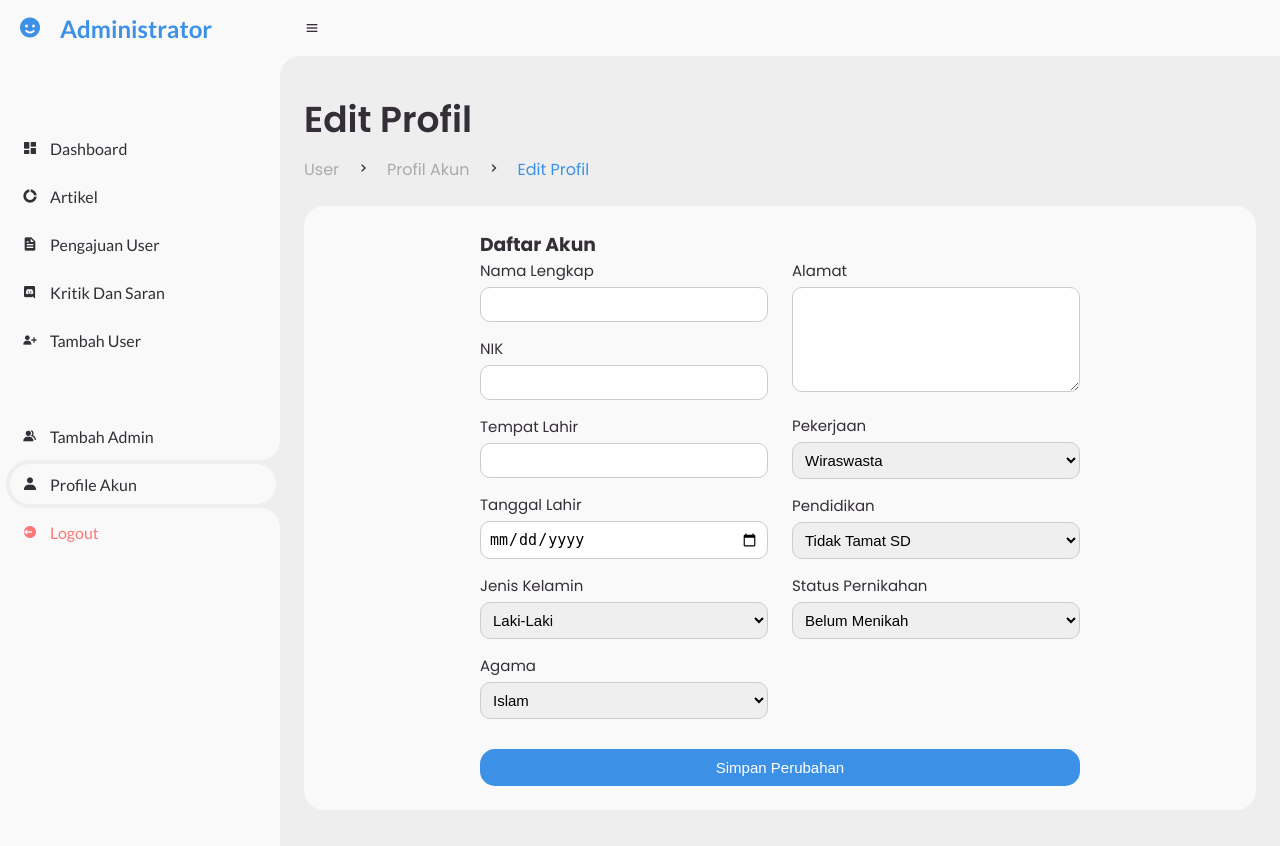
After one commit to anggiimaulana/web-bulak, a PHP site: page /admin/edit-profil.php in a window 1280 px wide. The commit adds this page. Run offline with PHP 8.4, Linux system fonts and the light colour scheme; a user stored in the database is signed in; data that the repository does not hold is empty; some libraries are stand-ins or nearby versions.

Commit message:
commit profil akun admin

```diff
--- /dev/null
+++ b/admin/edit-profil.php
@@ -0,0 +1,248 @@
+<?php include 'header.php';
+session_start(); // Memulai sesi
+require '../config/db.php';
+
+// Mengecek apakah pengguna sudah login
+if (!isset($_SESSION['nip'])) {
+    header('Location: ../login-admin.php');
+    exit();
+}
+// Mendapatkan data pengguna dari tabel user
+$nip = $_SESSION['nip'];
+$sql = "SELECT * FROM admin WHERE nip = '$nip'";
+$result = mysqli_query($conn, $sql);
+$userData = mysqli_fetch_assoc($result);
+?>
+<body>
+
+    <!-- SIDEBAR -->
+    <section id="sidebar">
+        <a href="#" class="brand">
+            <i class='bx bxs-smile'></i>
+            <span class="text">Administrator</span>
+        </a>
+        <ul class="side-menu top">
+            <li>
+                <a href="index.php">
+                    <i class='bx bxs-dashboard' ></i>
+                    <span class="text">Dashboard</span>
+                </a>
+            </li>
+            <li>
+                <a href="artikel.php">
+                    <i class='bx bxs-doughnut-chart' ></i>
+                    <span class="text">Artikel</span>
+                </a>
+            </li>
+            <li>
+                <a href="pengajuan_user.php">
+                    <i class='bx bxs-file' ></i>
+                    <span class="text">Pengajuan User</span>
+                </a>
+            </li>
+            <li>
+                <a href="kritik-saran.php">
+                    <i class='bx bxl-discord' ></i>
+                    <span class="text">Kritik Dan Saran</span>
+                </a>
+            </li>
+            <li>
+                <a href="tambah_user.php">
+                    <i class='bx bxs-user-plus' ></i>
+                    <span class="text">Tambah User</span>
+                </a>
+            </li>
+        </ul>
+        <ul class="side-menu">
+            <li>
+                <a href="tambah_admin.php">
+                    <i class='bx bxs-group' ></i>
+                    <span class="text">Tambah Admin</span>
+                </a>
+            </li>
+            <li class="active">
+                <a href="profile_akun.php">
+                    <i class='bx bxs-user' ></i>
+                    <span class="text">Profile Akun</span>
+                </a>
+            </li>
+            <li>
+                <a href="#" class="logout">
+                    <i class='bx bxs-log-out-circle' ></i>
+                    <span class="text">Logout</span>
+                </a>
+            </li>
+        </ul>
+    </section>
+    <!-- SIDEBAR -->
+
+    <!-- CONTENT -->
+	<section id="content">
+		<!-- NAVBAR -->
+        <nav>
+            <i class='bx bx-menu'></i>
+            <input type="checkbox" id="switch-mode" hidden>
+        </nav>
+        <!-- NAVBAR -->
+
+		<!-- MAIN -->
+		<main>
+			<div class="head-title">
+				<div class="left">
+					<h1>Edit Profil</h1>
+					<ul class="breadcrumb">
+						<li>
+							<a href="index.html">User</a>
+						</li>
+						<li><i class='bx bx-chevron-right' ></i></li>
+						<li>
+							<a href="#">Profil Akun</a>
+						</li>
+                        <li><i class='bx bx-chevron-right' ></i></li>
+						<li>
+							<a class="active" href="#">Edit Profil</a>
+						</li>
+					</ul>
+				</div>
+			</div>
+
+			<div class="table-data">
+            <div class="order">
+                <div class="formulir-pengajuan"  id="pengajuanForm">
+                <form action="proses/proses-edit-profil.php" method="POST">
+                            <h3>Daftar Akun</h3>
+                            <div class="form-row">
+                                <div class="form-column">
+                                    <div class="data-user">
+                                        <label for="nama">Nama Lengkap</label>
+                                        <input type="text" name="nama" id="nama" value="<?php echo $userData['nama']; ?>" required>
+                                    </div>
+                                    <div class="data-user">
+                                        <label for="nik">NIK</label>
+                                        <input type="number" name="nik" id="nik" value="<?php echo $userData['nip']; ?>" required>
+                                    </div>
+                                    <div class="data-user">
+                                        <div class="ttl">
+                                            <label for="tempat">Tempat Lahir</label>
+                                            <input type="text" name="tempat" id="tempat" value="<?php echo $userData['tempat_lahir']; ?>" required>
+                                        </div>
+                                        <div class="ttl">
+                                            <label for="tanggal">Tanggal Lahir</label>
+                                            <input type="date" name="tanggal" id="tanggal" value="<?php echo $userData['tanggal_lahir']; ?>" required>
+                                        </div>
+                                    </div>
+                                    <div class="data-user">
+                                        <label for="jenis_kelamin">Jenis Kelamin</label>
+                                        <select name="jenis_kelamin" id="jenis_kelamin" required>
+                                            <option disabled value="">Pilih salah satu</option>
+                                            <option value="Laki-Laki" <?php if($userData['jenis_kelamin'] == 'Laki-Laki') echo 'selected'; ?>>Laki-Laki</option>
+                                            <option value="Perempuan" <?php if($userData['jenis_kelamin'] == 'Perempuan') echo 'selected'; ?>>Perempuan</option>
+                                        </select>
+                                    </div>
+                                    <div class="data-user">
+                                        <label for="agama">Agama</label>
+                                        <select name="agama" id="agama" required>
+                                            <option disabled value="">Pilih salah satu</option>
+                                            <option value="Islam" <?php if($userData['agama'] == 'Islam') echo 'selected'; ?>>Islam</option>
+                                            <option value="Kristen" <?php if($userData['agama'] == 'Kristen') echo 'selected'; ?>>Kristen</option>
+                                            <option value="Khatolik" <?php if($userData['agama'] == 'Khatolik') echo 'selected'; ?>>Khatolik</option>
+                                            <option value="Budha" <?php if($userData['agama'] == 'Budha') echo 'selected'; ?>>Budha</option>
+                                            <option value="Hindu" <?php if($userData['agama'] == 'Hindu') echo 'selected'; ?>>Hindu</option>
+                                            <option value="Konghuchu" <?php if($userData['agama'] == 'Konghuchu') echo 'selected'; ?>>Konghuchu</option>
+                                        </select>
+                                    </div>
+                                </div>
+                                <div class="form-column">
+                                    <div class="data-user">
+                                        <label for="alamat">Alamat</label>
+                                        <textarea name="alamat" id="alamat" required><?php echo $userData['alamat']; ?></textarea>
+                                    </div>
+                                    <div class="data-user">
+                                        <label for="pekerjaan">Pekerjaan</label>
+                                        <select name="pekerjaan" id="pekerjaan" required>
+                                            <option disabled value="">Pilih salah satu</option>
+                                            <option value="Wiraswasta" <?php if($userData['pekerjaan'] == 'Wiraswasta') echo 'selected'; ?>>Wiraswasta</option>
+                                            <option value="Petani" <?php if($userData['pekerjaan'] == 'Petani') echo 'selected'; ?>>Petani</option>
+                                            <option value="Buruh" <?php if($userData['pekerjaan'] == 'Buruh') echo 'selected'; ?>>Buruh</option>
+                                            <option value="PNS" <?php if($userData['pekerjaan'] == 'PNS') echo 'selected'; ?>>PNS</option>
+                                            <option value="Pelajar/Mahasiswa" <?php if($userData['pekerjaan'] == 'Pelajar/Mahasiswa') echo 'selected'; ?>>Pelajar/Mahasiswa</option>
+                                            <option value="Ibu Rumah Tangga" <?php if($userData['pekerjaan'] == 'Ibu Rumah Tangga') echo 'selected'; ?>>Ibu Rumah Tangga</option>
+                                        </select>
+                                    </div>
+                                    <div class="data-user">
+                                        <label for="pendidikan">Pendidikan</label>
+                                        <select name="pendidikan" id="pendidikan" required>
+                                            <option disabled value="">Pilih Salah Satu</option>
+                                            <option value="Tidak Tamat SD" <?php if($userData['pendidikan'] == 'Tidak Tamat SD') echo 'selected'; ?>>Tidak Tamat SD</option>
+                                            <option value="SD/Sederajat" <?php if($userData['pendidikan'] == 'SD/Sederajat') echo 'selected'; ?>>SD/Sederajat</option>
+                                            <option value="SLTA/Sederajat" <?php if($userData['pendidikan'] == 'SLTA/Sederajat') echo 'selected'; ?>>SLTA/Sederajat</option>
+                                            <option value="SMA/Sederajat" <?php if($userData['pendidikan'] == 'SMA/Sederajat') echo 'selected'; ?>>SMA/Sederajat</option>
+                                            <option value="Diploma" <?php if($userData['pendidikan'] == 'Diploma') echo 'selected'; ?>>Diploma</option>
+                                            <option value="Sarjana" <?php if($userData['pendidikan'] == 'Sarjana') echo 'selected'; ?>>Sarjana</option>
+                                            <option value="Pascasarjana" <?php if($userData['pendidikan'] == 'Pascasarjana') echo 'selected'; ?>>Pascasarjana</option>
+                                            <option value="Doktor" <?php if($userData['pendidikan'] == 'Doktor') echo 'selected'; ?>>Doktor</option>
+                                        </select>
+                                    </div>
+                                    <div class="data-user">
+                                        <label for="status_pernikahan">Status Pernikahan</label>
+                                        <select name="status_pernikahan" id="status_pernikahan" required>
+                                            <option disabled value="">Pilih salah satu</option>
+                                            <option value="Belum Menikah" <?php if($userData['status_pernikahan'] == 'Belum Menikah') echo 'selected'; ?>>Belum Menikah</option>
+                                            <option value="Sudah Menikah" <?php if($userData['status_pernikahan'] == 'Sudah Menikah') echo 'selected'; ?>>Sudah Menikah</option>
+                                            <option value="Cerai Hidup" <?php if($userData['status_pernikahan'] == 'Cerai Hidup') echo 'selected'; ?>>Cerai Hidup</option>
+                                            <option value="Cerai Mati" <?php if($userData['status_pernikahan'] == 'Cerai Mati') echo 'selected'; ?>>Cerai Mati</option>
+                                        </select>
+                                    </div>
+                                </div>
+                            </div>
+                            <button type="submit">Simpan Perubahan</button>
+                        </form>
+                    <div id="notification" style="display: none; color: red;">
+                        Harap isi semua kolom yang diperlukan!
+                    </div>
+                </div>
+            </div>
+        </div>
+
+		</main>
+		<!-- MAIN -->
+	</section>
+	<!-- CONTENT -->
+
+	<script>
+        document.getElementById('pengajuanForm').addEventListener('submit', function(event) {
+            let form = event.target;
+            let inputs = form.querySelectorAll('input[required], textarea[required]');
+            let allFilled = true;
+
+            inputs.forEach(function(input) {
+                if (!input.value) {
+                    allFilled = false;
+                }
+            });
+
+            if (!allFilled) {
+                event.preventDefault();
+                document.getElementById('notification').style.display = 'block';
+            }
+        });
+
+        // Check URL parameters for status
+		const urlParams = new URLSearchParams(window.location.search);
+		const status = urlParams.get('status');
+
+		if (status === 'error') {
+			Swal.fire({
+				icon: 'error',
+				title: 'Data gagal di update!',
+				text: 'Silahkan ulangi kembali.',
+				customClass: {
+					popup: 'swal2-popup'
+				}
+			});
+		}
+    </script>
+	<script src="../user/js/script.js"></script>
+
+</body>
+</html>
```
Also changed, not shown: admin/profile_akun.php (+122 -4 lines), admin/proses/proses-edit-profil.php (added, +51 -0 lines).
